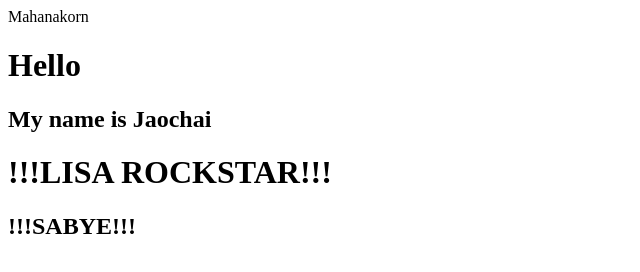
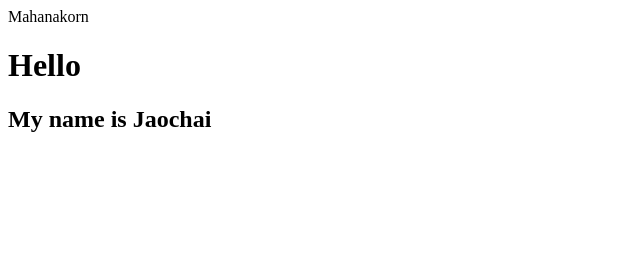
Before and after one commit to YINGTOUD/lab2_1, a plain HTML site: page index.html in a window 1280 px wide. Shown: the whole page, without its empty margins (0-640 px from the left). Drawn offline with Linux system fonts and the light colour scheme.

Commit message:
Update index.html

```diff
--- a/index.html
+++ b/index.html
@@ -5,8 +5,5 @@
     <body>
         <h1>Hello </h1>
         <h2>My name is Jaochai</h2>
-
-        <h1>!!!LISA ROCKSTAR!!!</h1>
-        <h2>!!!SABYE!!!</h2>
     </body>
 </html>
```
